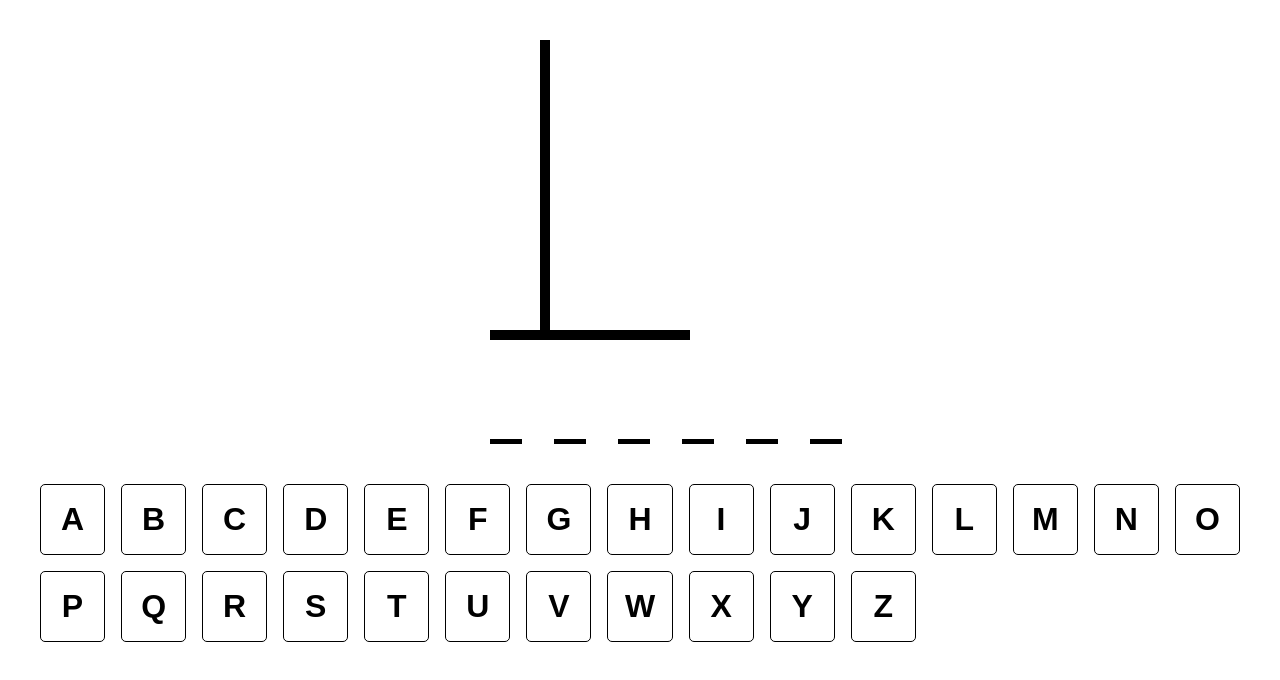
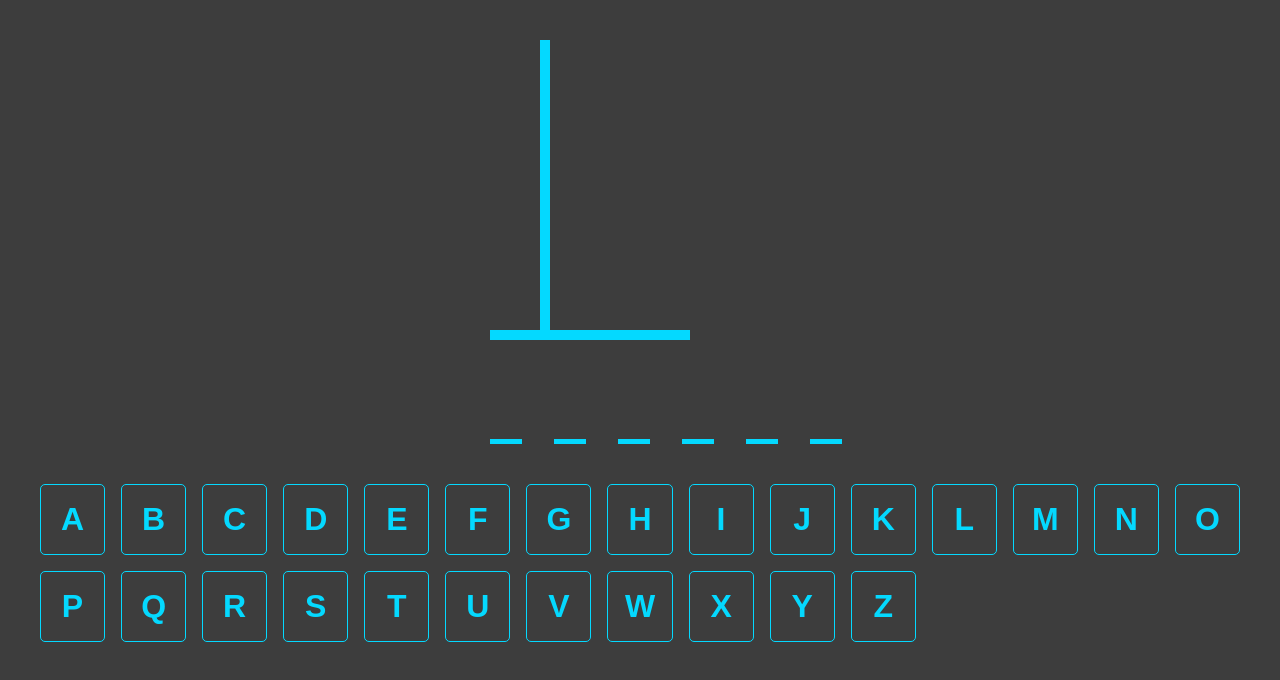
Before and after one commit to nf1973/hangman, a React (Create React App) app: page / in a window 1280 px wide. Shown: the top 680 px of the page. Built offline with nearby package versions, Linux system fonts and the light colour scheme.

Commit message:
Changed color scheme

```diff
--- a/src/App.js
+++ b/src/App.js
@@ -51,27 +51,31 @@ function App() {
 const Win = styled.div`
   font-size: 2rem;
   font-weight: bold;
-  color: green;
+  color: #04d9ff;
   position: relative;
-  top: -350px;
-  background-color: white;
-  border: 1px solid black;
-  width: 80%;
+  top: -550px;
+  background-color: #4b4b4b;
+  border: 5px solid #04d9ff;
+  width: 60%;
   margin: 0 auto;
   text-transform: uppercase;
+  text-align: center;
+  padding: 20px;
 `;
 
 const Lose = styled.div`
   font-size: 2rem;
   font-weight: bold;
-  color: red;
+  color: #04d9ff;
   position: relative;
   top: -550px;
-  background-color: white;
-  border: 1px solid black;
-  width: 80%;
+  background-color: #4b4b4b;
+  border: 5px solid #04d9ff;
+  width: 60%;
   margin: 0 auto;
   text-transform: uppercase;
+  text-align: center;
+  padding: 20px;
 `;
 
 export default App;
--- a/src/components/Hangman.module.css
+++ b/src/components/Hangman.module.css
@@ -14,7 +14,7 @@
   width: 200px;
   height: 10px;
   font-size: 5rem;
-  background-color: black;
+  background-color: #04d9ff;
   position: relative;
   top: -300px;
   left: 0px;
@@ -25,7 +25,7 @@
   width: 10px;
   height: 300px;
   font-size: 5rem;
-  background-color: black;
+  background-color: #04d9ff;
   position: relative;
   top: 10px;
   left: -95px;
@@ -36,7 +36,7 @@
   width: 200px;
   height: 10px;
   font-size: 5rem;
-  background-color: black;
+  background-color: #04d9ff;
   position: relative;
   top: 0px;
   left: -50px;
@@ -47,7 +47,7 @@
   width: 10px;
   height: 30px;
   font-size: 5rem;
-  background-color: black;
+  background-color: #04d9ff;
   position: relative;
   left: 95px;
   top: -300px;
@@ -58,7 +58,7 @@
   width: 50px;
   height: 50px;
   border-radius: 100%;
-  border: 10px solid black;
+  border: 10px solid #04d9ff;
   position: relative;
   top: -300px;
   left: 95px;
@@ -69,7 +69,7 @@
   width: 10px;
   height: 100px;
   font-size: 5rem;
-  background-color: black;
+  background-color: #04d9ff;
   position: relative;
   top: -300px;
   left: 95px;
@@ -80,7 +80,7 @@
   width: 80px;
   height: 10px;
   font-size: 5rem;
-  background-color: black;
+  background-color: #04d9ff;
   transform: rotate(160deg);
   transform-origin: bottom left;
   position: relative;
@@ -93,7 +93,7 @@
   width: 80px;
   height: 10px;
   font-size: 5rem;
-  background-color: black;
+  background-color: #04d9ff;
   transform: rotate(20deg);
   transform-origin: bottom right;
   position: relative;
@@ -106,7 +106,7 @@
   width: 80px;
   height: 10px;
   font-size: 5rem;
-  background-color: black;
+  background-color: #04d9ff;
   transform: rotate(225deg);
   transform-origin: bottom left;
   position: relative;
@@ -119,7 +119,7 @@
   width: 80px;
   height: 10px;
   font-size: 5rem;
-  background-color: black;
+  background-color: #04d9ff;
   transform: rotate(310deg);
   transform-origin: bottom right;
   position: relative;
--- a/src/components/Keyboard.jsx
+++ b/src/components/Keyboard.jsx
@@ -67,7 +67,7 @@ const AllKeys = styled.div`
 `;
 
 const KeyButton = styled.button`
-  border: 1px solid black;
+  border: 1px solid #04d9ff;
   padding: 1rem;
   font-size: 2rem;
   font-weight: bold;
@@ -75,20 +75,16 @@ const KeyButton = styled.button`
   background: none;
   aspect-ratio: 1/1;
   border-radius: 5px;
+  color: #04d9ff;
 
   :hover {
-    background-color: blue;
-    color: white;
-  }
-
-  > disabled {
-    background-color: #444;
-    color: ddd;
+    background-color: #04d9ff;
+    color: #4b4b4b;
   }
 `;
 
 const KeyButtonWrong = styled.button`
-  border: 1px solid black;
+  border: 1px solid #00677a;
   padding: 1rem;
   font-size: 2rem;
   font-weight: bold;
@@ -96,8 +92,8 @@ const KeyButtonWrong = styled.button`
   background: none;
   aspect-ratio: 1/1;
   border-radius: 5px;
-  background-color: #3e3e3e;
-  color: #f3f3f3;
+  background-color: #3d3d3d;
+  color: #00677a;
 `;
 
 const KeyButtonRight = styled.button`
@@ -109,6 +105,6 @@ const KeyButtonRight = styled.button`
   background: none;
   aspect-ratio: 1/1;
   border-radius: 5px;
-  background-color: #007b02;
-  color: #e7e7e7;
+  background-color: #04d9ff;
+  color: #4b4b4b;
 `;
--- a/src/components/Word.jsx
+++ b/src/components/Word.jsx
@@ -26,11 +26,12 @@ const Letters = styled.div`
 `;
 
 const Letter = styled.div`
-  border-bottom: 5px solid black;
+  border-bottom: 5px solid #04d9ff;
   min-width: 2rem;
   text-transform: uppercase;
   font-weight: bold;
   font-size: 3rem;
+  color: #04d9ff;
 `;
 
 export default Word;
--- a/src/index.css
+++ b/src/index.css
@@ -1,13 +1,14 @@
 body {
   margin: 0;
-  font-family: -apple-system, BlinkMacSystemFont, 'Segoe UI', 'Roboto', 'Oxygen',
-    'Ubuntu', 'Cantarell', 'Fira Sans', 'Droid Sans', 'Helvetica Neue',
+  font-family: -apple-system, BlinkMacSystemFont, "Segoe UI", "Roboto", "Oxygen",
+    "Ubuntu", "Cantarell", "Fira Sans", "Droid Sans", "Helvetica Neue",
     sans-serif;
   -webkit-font-smoothing: antialiased;
   -moz-osx-font-smoothing: grayscale;
+  background-color: rgb(61, 61, 61);
 }
 
 code {
-  font-family: source-code-pro, Menlo, Monaco, Consolas, 'Courier New',
+  font-family: source-code-pro, Menlo, Monaco, Consolas, "Courier New",
     monospace;
 }
```
Also changed, not shown: 1 other file (tests, documents, lock files or other folders).
